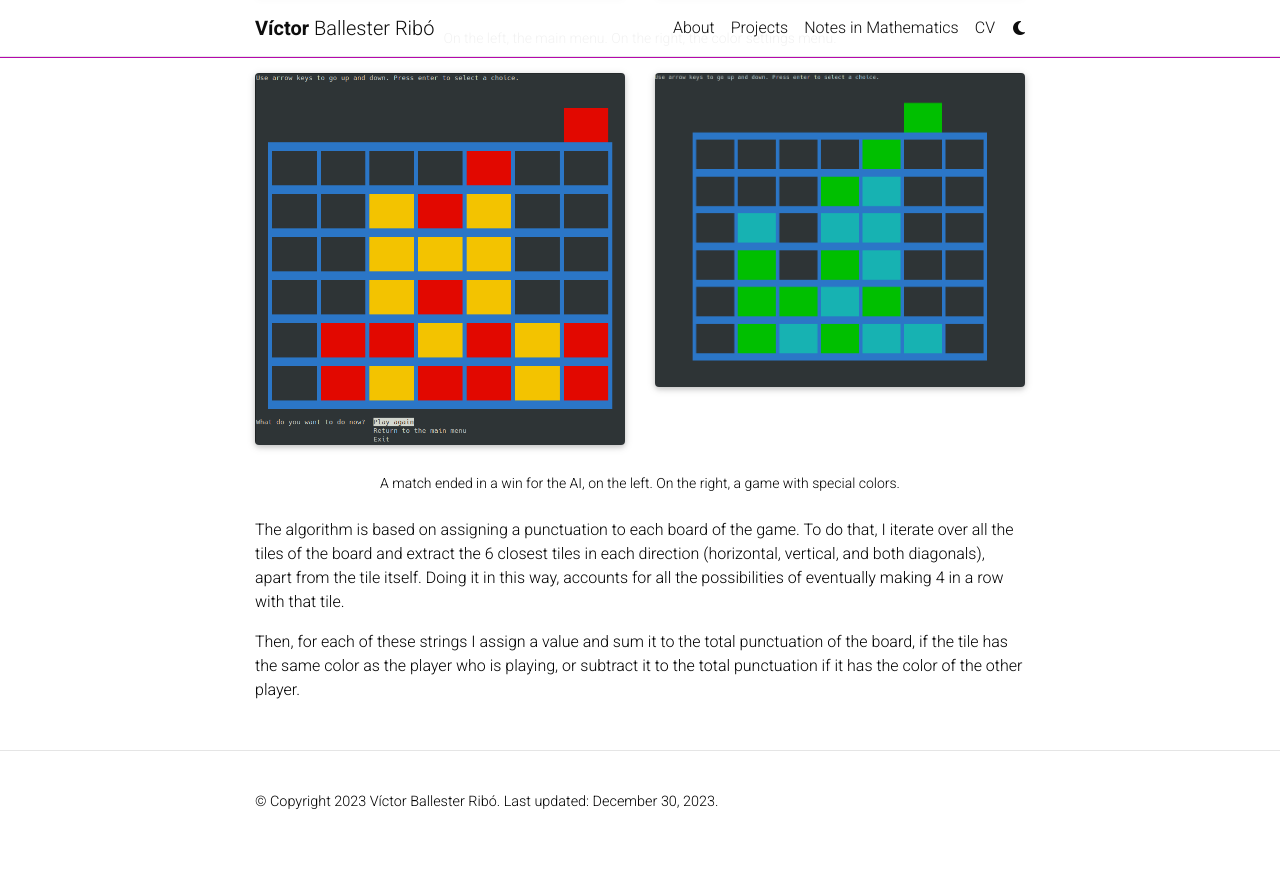
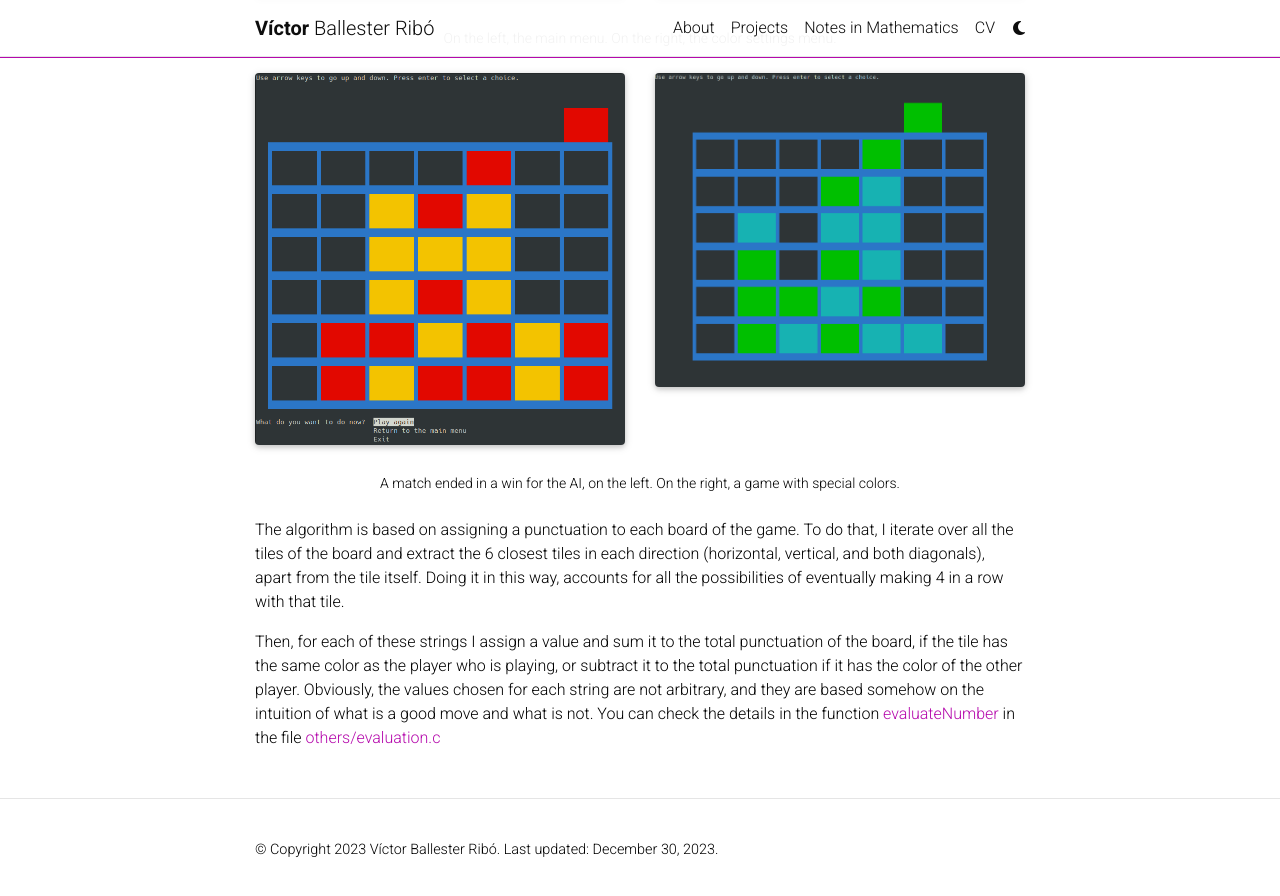
Before and after one commit to victorballester7/victorballester7.github.io, a Jekyll site: the page built from _projects/connect4.md, in a window 1280 px wide and 900 px high, scrolled down 845 px. Shown: the top 896 px of the window. Built offline with Jekyll 4.4.1, drawn with Linux system fonts in a browser that asks for light colours; full-size pictures stand in for the smaller copies a plugin makes; comment, search, counter and statistics services are not loaded; a style sheet for code colours, icons or effects is not loaded; before the commit the page ends 1697 px from its top, so only the background shows below that.

Commit message:
changed connect4

```diff
--- a/_projects/connect4.md
+++ b/_projects/connect4.md
@@ -45,4 +45,4 @@
 
 The algorithm is based on assigning a punctuation to each board of the game. To do that, I iterate over all the tiles of the board and extract the 6 closest tiles in each direction (horizontal, vertical, and both diagonals), apart from the tile itself. Doing it in this way, accounts for all the possibilities of eventually making 4 in a row with that tile.
 
-Then, for each of these strings I assign a value and sum it to the total punctuation of the board, if the tile has the same color as the player who is playing, or subtract it to the total punctuation if it has the color of the other player.
+Then, for each of these strings I assign a value and sum it to the total punctuation of the board, if the tile has the same color as the player who is playing, or subtract it to the total punctuation if it has the color of the other player. Obviously, the values chosen for each string are not arbitrary, and they are based somehow on the intuition of what is a good move and what is not. You can check the details in the function [evaluateNumber](https://github.com/victorballester7/connect4/blob/c79dbccc512fb535da3c656e2a2e7ca90278754f/others/evaluation.c#L230) in the file [others/evaluation.c](https://github.com/victorballester7/connect4/blob/c79dbccc512fb535da3c656e2a2e7ca90278754f/others/evaluation.c)
```
